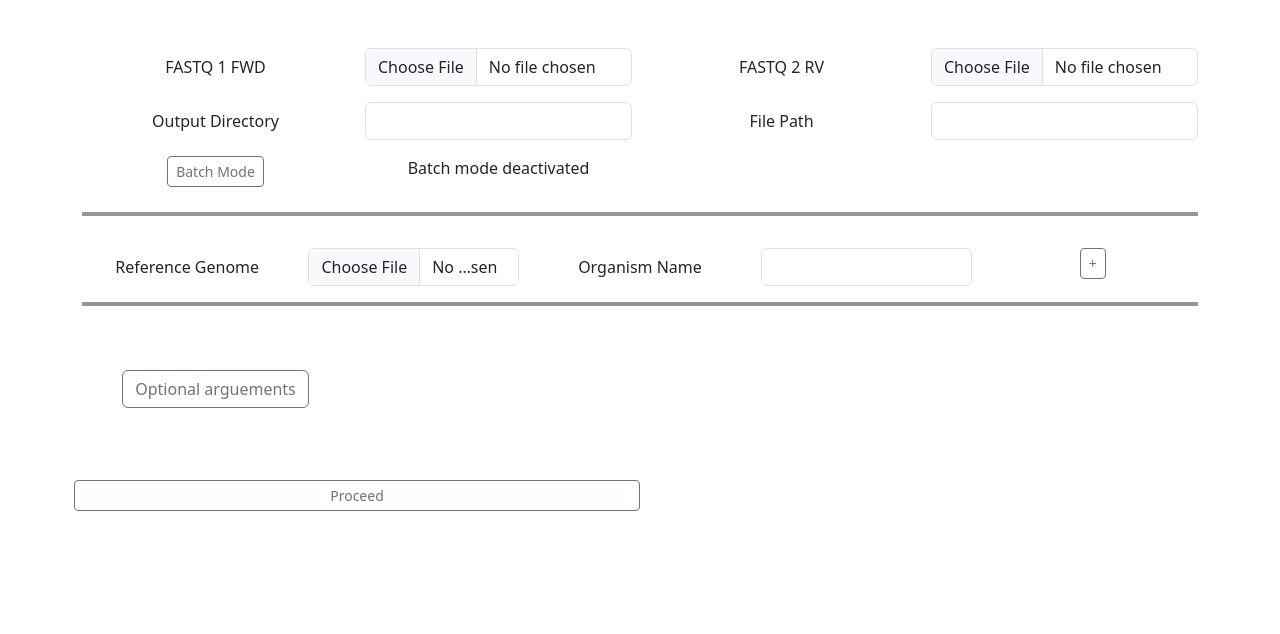
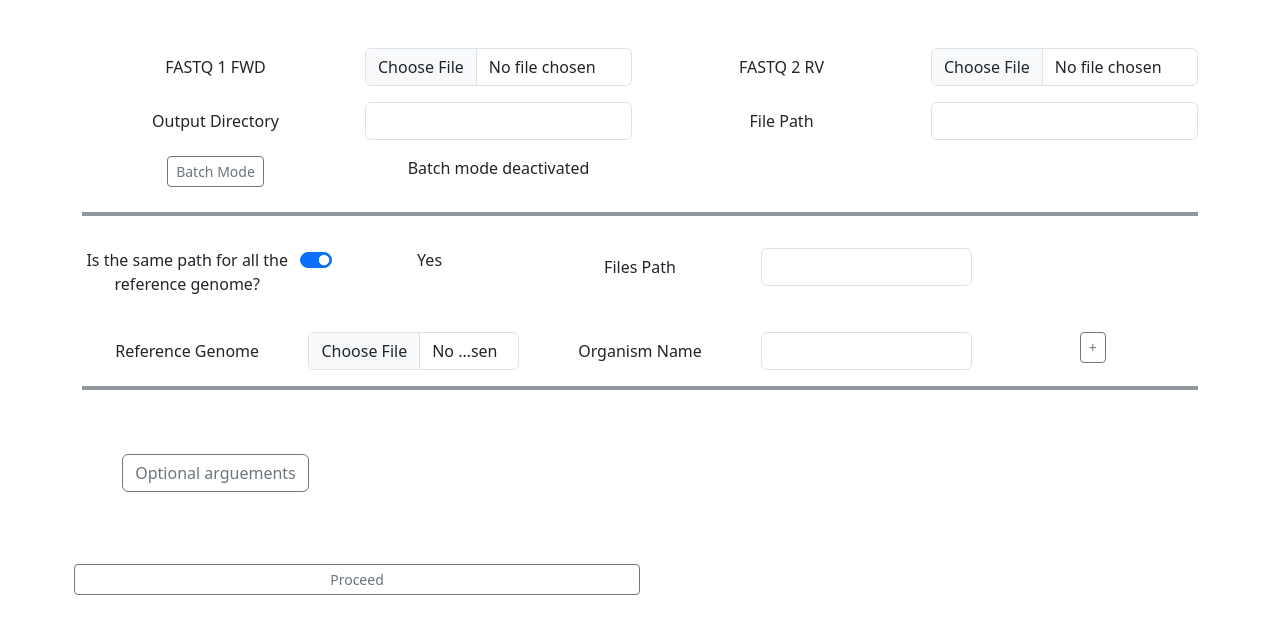
Before and after one commit to arnaualbert/cmp_ui, a Flask app: page /demultiplexing in a window 1280 px wide. Shown: the part 56-690 px from the top of the page. Run offline with Flask 2, Linux system fonts and the light colour scheme; some libraries are stand-ins or nearby versions.

Commit message:
file path

```diff
--- a/static/indexdemultiplexing.js
+++ b/static/indexdemultiplexing.js
@@ -101,7 +101,37 @@ function batchmode() {
 
 }
 
-
+function pathquestion() {
+    var getoption = document.getElementById("getoption");
+    // var option_path = document.getElementById("option_path");
+    var yes = document.getElementById("yes");
+    var no = document.getElementById("no");
+    var yespath = document.querySelectorAll("#yespath");
+    var nopath = document.querySelectorAll("#nopath");
+    if (getoption.checked == true) {
+        no.style.display = "none";
+        yes.style.display = "block";
+        for (let i = 0; i < yespath.length; i++) {
+            yespath[i].style.display = "block";
+        }
+        for (let i = 0; i < nopath.length; i++) {
+            nopath[i].style.display = "none";
+        }
+        // yespath.style.display = "block";
+        console.log("yes")
+    } else {
+        no.style.display = "block";
+        yes.style.display = "none";
+        for (let i = 0; i < yespath.length; i++) {
+            yespath[i].style.display = "none";
+        }
+        for (let i = 0; i < nopath.length; i++) {
+            nopath[i].style.display = "block";
+        }
+        // yespath.style.display = "none"
+        console.log("no")
+    }
+}
 
 
 // get all the parameters and create the Demultiplex object , then add it to the array
--- a/templates/demultiplexing.html
+++ b/templates/demultiplexing.html
@@ -71,8 +71,26 @@
                     </div>
                 </div>
                 <hr class="border border-secondary border-2 opacity-75">
+                <div id="paths">
+                    <div id="path_question" class=" mt-1 row g-3 row-cols-5">
+                        <div class="col">
+                            <p>Is the same path for all the reference genome?</p>
+                        </div>
+                        <div class="col form-check form-switch">
+                            <input class="form-check-input" type="checkbox" role="switch" id="getoption" onclick="pathquestion()" checked>
+                            <p id="yes">Yes</p>
+                            <p id="no" style="display:none">No</p>
+                        </div>
+                        <div class="col" id="yespath">
+                            <label for="path_file" class="col-form-label">Files Path</label>
+                        </div>
+                        <div class="col" id="yespath">
+                            <input type="text" id="path_file_unique" class="form-control">
+                        </div>
+                    </div>
+                </div>
                 <div id="references_organisms">
-                    <div id="reference_organism" class=" mt-1 row g-3 row-cols-5">
+                    <div id="reference_organism" class=" mt-1 row g-3 row-cols-7">
                         <div class="col">
                             <label for="ref_genome" class="col-form-label">Reference Genome</label>
                         </div>
@@ -84,6 +102,12 @@
                         </div>
                         <div class="col">
                             <input type="text" id="organism_name" name="organism_name" class="form-control">
+                        </div>
+                        <div class="col" id="nopath"  style="display:none">
+                            <label for="path_file" class="col-form-label">Files Path</label>
+                        </div>
+                        <div class="col" id="nopath" style="display:none">
+                            <input type="text" id="path_files" class="form-control" >
                         </div>
                         <div class="col">
                             <button type="button" class="btn btn-outline-secondary btn-sm"
```
Also changed, not shown: templates/demultiplexing_batch.html (+25 -1 lines).
